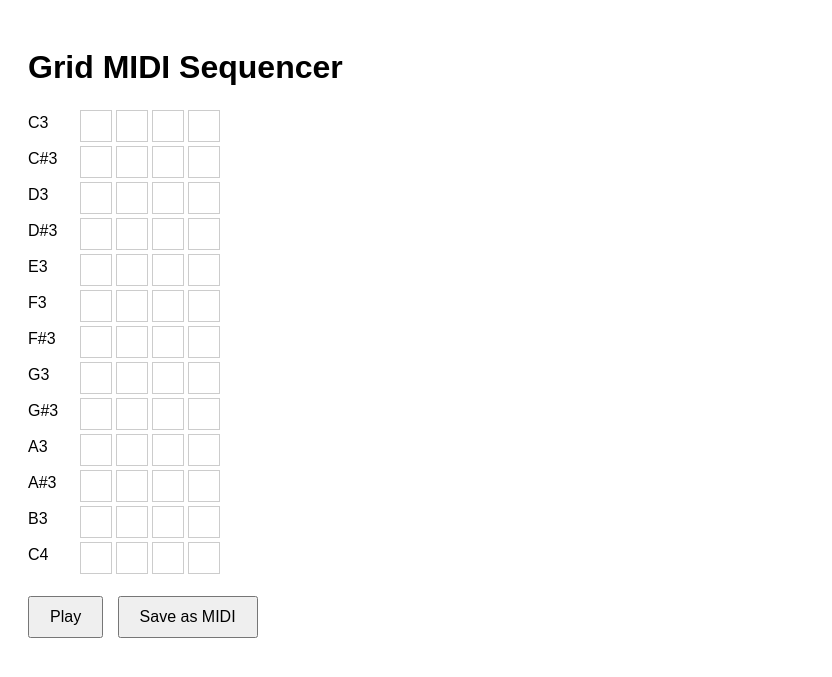
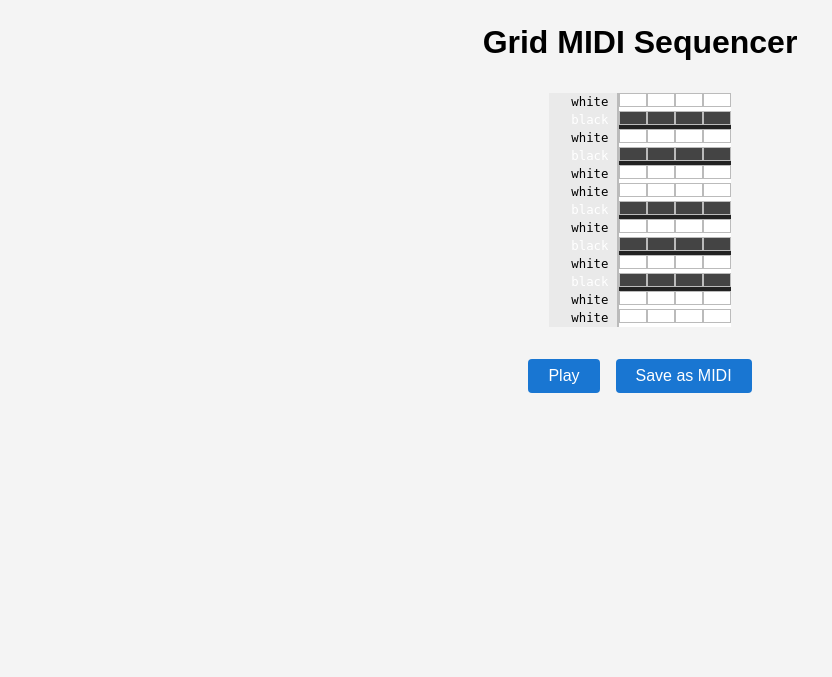
Before and after one commit to HomerLee2016/midi-app-demo-01, a Flask app: page / in a window 1280 px wide. Shown: the top 677 px of the page, without its empty margins (0-832 px from the left). Run offline with Flask 3, Linux system fonts and the light colour scheme; some libraries are stand-ins or nearby versions.

Commit message:
Enhance UI

```diff
--- a/app.py
+++ b/app.py
@@ -11,9 +11,8 @@ BEATS = 4
 
 @app.route('/')
 def index():
-    note_names = ['C3','C#3','D3','D#3','E3','F3','F#3','G3','G#3','A3','A#3','B3','C4']
     note_types = render_keyboard()
-    return render_template('index.html', notes=note_names, note_types=note_types, beats=BEATS)
+    return render_template('index.html', note_types=note_types, beats=BEATS)
 
 @app.route('/save', methods=['POST'])
 def save_midi():
--- a/static/style.css
+++ b/static/style.css
@@ -1,27 +1,102 @@
 body {
   font-family: Arial, sans-serif;
-  padding: 20px;
+  background: #f4f4f4;
+  margin: 0;
+  padding: 0 0 40px 0;
 }
-#grid { display: inline-block; }
-.row { display: flex; }
-.label {
-  width: 50px;
-  line-height: 30px;
+
+h1 {
+  text-align: center;
+  margin-top: 24px;
 }
+
+#grid {
+  display: flex;
+  justify-content: center;
+  margin: 32px 0;
+}
+
+table {
+  border-collapse: collapse;
+}
+
+td {
+  padding: 0;
+  margin: 0;
+}
+
+.note-label {
+  width: 60px;
+  text-align: right;
+  padding-right: 8px;
+  font-size: 0.95em;
+  font-family: monospace;
+  background: #eaeaea;
+  border-right: 2px solid #bbb;
+}
+
+.white-key {
+  background: #fff;
+}
+
+.black-key {
+  background: #222;
+  color: #fff;
+}
+
 .cell {
-  width: 30px;
-  height: 30px;
-  margin: 2px;
-  border: 1px solid #ccc;
+  width: 28px;
+  height: 14px; /* reduced height for a more compact grid */
+  border: 1px solid #bbb;
+  background: #f9f9f9;
+  cursor: pointer;
+  transition: background 0.1s;
+  display: inline-block;
+  box-sizing: border-box;
+}
+
+.white-key .cell {
   background: #fff;
+}
+
+.black-key .cell {
+  background: #444;
+}
+
+.cell.active {
+  /* Default for white keys, overridden below for black keys */
+  background: #a5d6a7; /* light green */
+  border-color: #388e3c;
+}
+
+/* Active cell in black key row: dark green */
+.black-key .cell.active {
+  background: #388e3c; /* dark green */
+}
+
+/* Active cell in white key row: light green */
+.white-key .cell.active {
+  background: #a5d6a7; /* light green */
+}
+
+.controls {
+  display: flex;
+  justify-content: center;
+  gap: 16px;
+  margin-top: 16px;
+}
+
+button {
+  padding: 8px 20px;
+  font-size: 1em;
+  border: none;
+  border-radius: 4px;
+  background: #1976d2;
+  color: #fff;
   cursor: pointer;
+  transition: background 0.15s;
 }
-.cell.active { background: #4caf50; }
-.controls {
-  margin-top: 20px;
+
+button:hover {
+  background: #1565c0;
 }
-.controls button {
-  padding: 10px 20px;
-  margin-right: 10px;
-  font-size: 16px;
-}
--- a/templates/index.html
+++ b/templates/index.html
@@ -11,19 +11,76 @@
 <body>
   <h1>Grid MIDI Sequencer</h1>
   <div id="grid">
-    {% for note in notes %}
-    <div class="row">
-      <div class="label">{{ note }}</div>
-      {% for _ in range(beats) %}
-      <div class="cell"></div>
-      {% endfor %}
-    </div>
-    {% endfor %}
+    <table>
+      <tbody>
+        {% for i in range(note_types|length) %}
+          <tr class="{{ note_types[i] }}-key">
+            <td class="note-label">{{ note_types[i] }}</td>
+            {% for b in range(beats) %}
+              <td>
+                <div class="cell" data-row="{{ i }}" data-col="{{ b }}"></div>
+              </td>
+            {% endfor %}
+          </tr>
+        {% endfor %}
+      </tbody>
+    </table>
   </div>
   <div class="controls">
     <button id="playBtn">Play</button>
     <button id="saveBtn">Save as MIDI</button>
   </div>
-  <script src="/static/script.js"></script>
+  <script>
+    // --- Grid state ---
+    const rows = {{ note_types|length }};
+    const cols = {{ beats }};
+    let grid = Array.from({length: rows}, () => Array(cols).fill(0));
+
+    // --- Cell click handler ---
+    document.querySelectorAll('.cell').forEach(cell => {
+      cell.addEventListener('click', function() {
+        const r = +this.dataset.row, c = +this.dataset.col;
+        grid[r][c] = grid[r][c] ? 0 : 1;
+        this.classList.toggle('active', !!grid[r][c]);
+      });
+    });
+
+    // --- Play handler ---
+    document.getElementById('playBtn').onclick = async function() {
+      await Tone.start();
+      const synth = new Tone.PolySynth(Tone.Synth).toDestination();
+      const now = Tone.now();
+      const midiNotes = [48,49,50,51,52,53,54,55,56,57,58,59,60];
+      for (let c = 0; c < cols; ++c) {
+        for (let r = 0; r < rows; ++r) {
+          if (grid[r][c]) {
+            synth.triggerAttackRelease(
+              Tone.Frequency(midiNotes[r], "midi"),
+              "8n",
+              now + c * 0.4
+            );
+          }
+        }
+      }
+    };
+
+    // --- Save handler ---
+    document.getElementById('saveBtn').onclick = async function() {
+      const response = await fetch('/save', {
+        method: 'POST',
+        headers: {'Content-Type': 'application/json'},
+        body: JSON.stringify({grid})
+      });
+      const blob = await response.blob();
+      const url = window.URL.createObjectURL(blob);
+      const a = document.createElement('a');
+      a.href = url;
+      a.download = 'sequence.mid';
+      document.body.appendChild(a);
+      a.click();
+      a.remove();
+      window.URL.revokeObjectURL(url);
+    };
+  </script>
 </body>
 </html>
```
